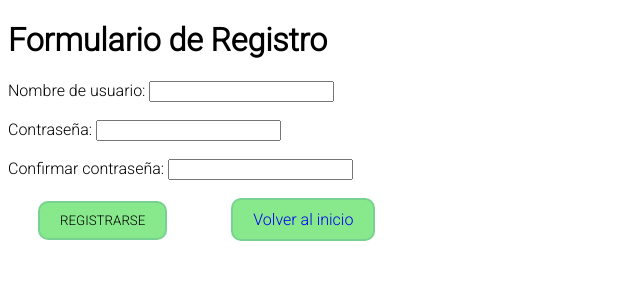
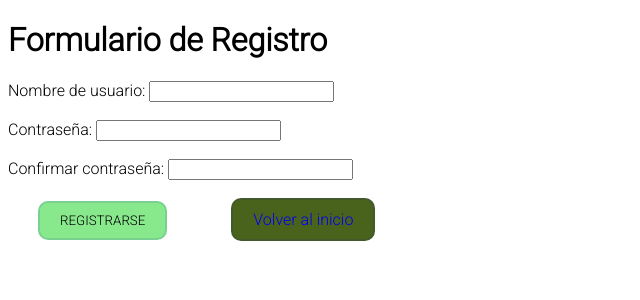
Before and after one commit to Mappo1562/GRUPO21-2025-PROYINF, a Django app: page /Register/ in a window 1280 px wide. Shown: the top 300 px of the page, without its empty margins (0-640 px from the left). Run offline with Django 5.2, Linux system fonts and the light colour scheme.

Commit message:
actulizacion

```diff
--- a/Proyecto/proyectogrupo08/templates/Register.html
+++ b/Proyecto/proyectogrupo08/templates/Register.html
@@ -15,7 +15,7 @@
                 padding:14px;
                 list-style:none;
                 text-transform:uppercase;
-                background: #6eb365;
+                background: #49631c;
                 border-radius: 10px;
                 box-shadow:0 0 5px 0 #f2f2f2;
                 color: black;
@@ -24,7 +24,7 @@
                 display: inline-block;
             }
             .salchipapa{
-                background: #87e98c;
+                background: #49631c;
                 display: inline-block;
                 margin:0 30px;
                 border:2px solid rgba(3, 0, 187, 0.1);
```
